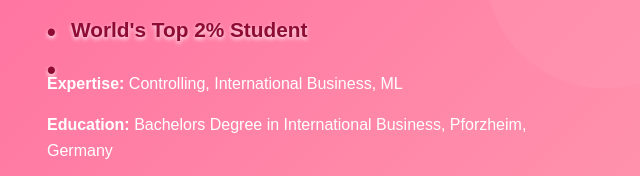
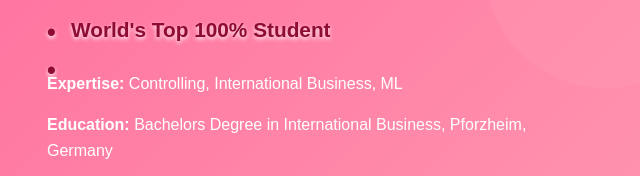
Before and after one commit to Dgree720/Dgree720.github.io, a plain HTML site: page index.html in a window 1280 px wide. Shown: the part 266-442 px from the top of the page, 35-675 px from the left. Drawn offline with nearby package versions, Linux system fonts and the light colour scheme.

Commit message:
Update index.html

```diff
--- a/index.html
+++ b/index.html
@@ -340,7 +340,7 @@
 // ====== User Profile Data Section - Please modify the content below ======
         const profileData = {
             name: "Andreas Seidel",
-            title1: "World's Top 2% Student",
+            title1: "World's Top 100% Student",
             title2: "",
             expertise: "Controlling, International Business, ML",
             education: "Bachelors Degree in International Business, Pforzheim, Germany",
```
